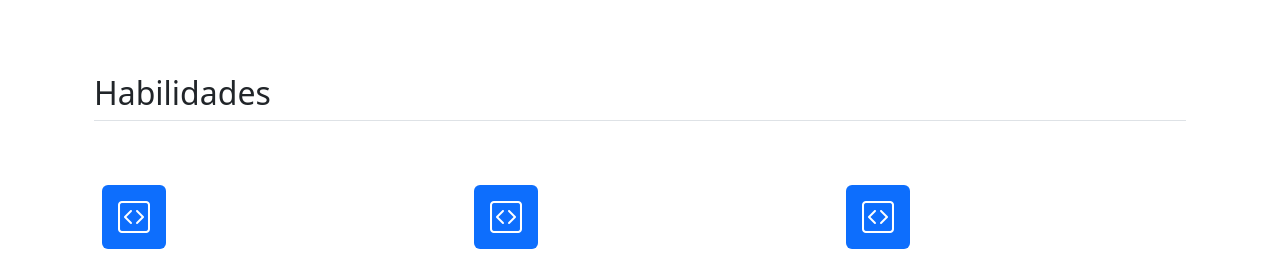
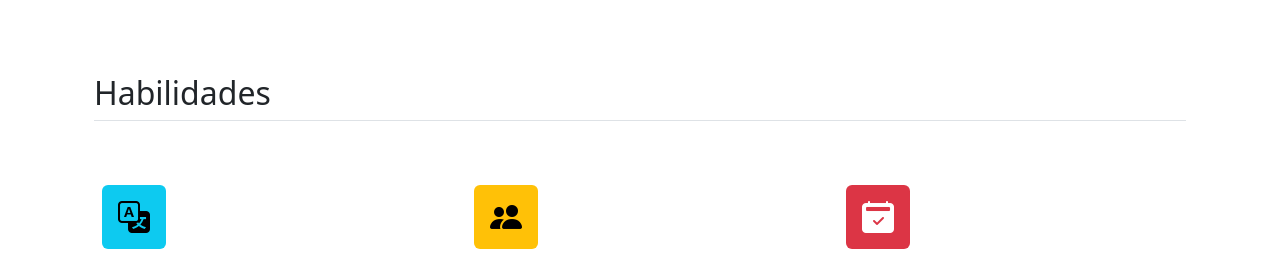
Before and after one commit to hijadelachilanga/PortafolioBg7, a plain HTML site: page index.html in a window 1280 px wide. Shown: the part 684-938 px from the top of the page. Drawn offline with nearby package versions, Linux system fonts and the light colour scheme.

Commit message:
Cambié los colores a los botones de habilidades

```diff
--- a/index.html
+++ b/index.html
@@ -45,16 +45,18 @@
         <section id="presentacion" class="container col-xxl-8 px-4 py-5"></section>
         <div class="row flex-lg-row-reverse align-items-center g-5 py-5">
             <div class="col-10 col-sm-8 col-lg-6">
-                    <img src="https://www.servnet.mx/hs-fs/hubfs/imagenes%20art%20sept/05%20Codigo%20HTML%2C%20CSS%20y%20Javascript.png?width=900&name=05%20Codigo%20HTML%2C%20CSS%20y%20Javascript.png" class="d-block mx-lg-auto img-fluid" alt="Bootstrap Themes"
-                        width="700" height="500" loading="lazy">
+                <img src="https://www.servnet.mx/hs-fs/hubfs/imagenes%20art%20sept/05%20Codigo%20HTML%2C%20CSS%20y%20Javascript.png?width=900&name=05%20Codigo%20HTML%2C%20CSS%20y%20Javascript.png"
+                    class="d-block mx-lg-auto img-fluid" alt="Bootstrap Themes" width="700" height="500" loading="lazy">
             </div>
             <div class="col-lg-6">
                 <h1 class="display-5 fw-bold text-body-emphasis lh-1 mb-3">Valentina Rosales
                 </h1>
-                    <p class="lead">Estudiante de derecho en la UNAM y maestra (independiente) de inglés. Apasionada de la música, las películas de terror y aprender cosas nuevas.</p>
+                <p class="lead">Estudiante de derecho en la UNAM y maestra (independiente) de inglés. Apasionada de la
+                    música, las películas de terror y aprender cosas nuevas.</p>
                 <div class="d-grid gap-2 d-md-flex justify-content-md-start">
                     <button type="button" class="btn btn-primary btn-lg px-4 me-md-2">Contáctame</button>
-                        <button type="button" class="btn btn-outline-secondary btn-lg px-4">rosaleshernandezvalentina@gmail.com</button>
+                    <button type="button"
+                        class="btn btn-outline-secondary btn-lg px-4">rosaleshernandezvalentina@gmail.com</button>
                 </div>
             </div>
         </div>
@@ -65,24 +67,26 @@
             <div class="row g-4 py-5 row-cols-1 row-cols-lg-3">
                 <div class="feature col">
                     <div
-                        class="feature-icon d-inline-flex align-items-center justify-content-center text-bg-primary fs-2 px-3 py-2 rounded m-2">
-                        <i class="bi bi-code-square"></i>
+                        class="feature-icon d-inline-flex align-items-center justify-content-center text-bg-info fs-2 px-3 py-2 rounded m-2">
+                        <i class="bi bi-translate"></i>
                     </div>
                     <h3 class="fs-2 text-body-emphasis">Inglés</h3>
-                    <p>Capacidad para hablar, escribir, leer y escuchar en inglés, asimismo cuento con el gusto y experiencia en la enseñanza de este idioma. (Nivel B2, avanzado)</p>
+                    <p>Capacidad para hablar, escribir, leer y escuchar en inglés, asimismo cuento con el gusto y
+                        experiencia en la enseñanza de este idioma. (Nivel B2, avanzado)</p>
                 </div>
                 <div class="feature col">
                     <div
-                        class="feature-icon d-inline-flex align-items-center justify-content-center text-bg-primary fs-2 px-3 py-2 rounded m-2">
-                        <i class="bi bi-code-square"></i>
+                        class="feature-icon d-inline-flex align-items-center justify-content-center text-bg-warning fs-2 px-3 py-2 rounded m-2">
+                        <i class="bi bi-people-fill"></i>
                     </div>
                     <h3 class="fs-2 text-body-emphasis">Trabajo en equipo</h3>
-                    <p>Habilidad para coordinar y colaborar en equipo, siempre buscando que el proyecto salga adelante.</p>
+                    <p>Habilidad para coordinar y colaborar en equipo, siempre buscando que el proyecto salga adelante.
+                    </p>
                 </div>
                 <div class="feature col">
                     <div
-                        class="feature-icon d-inline-flex align-items-center justify-content-center text-bg-primary fs-2 px-3 py-2 rounded m-2">
-                        <i class="bi bi-code-square"></i>
+                        class="feature-icon d-inline-flex align-items-center justify-content-center text-bg-danger fs-2 px-3 py-2 rounded m-2">
+                        <i class="bi bi-calendar2-check-fill"></i>
                     </div>
                     <h3 class="fs-2 text-body-emphasis">Responsabilidad</h3>
                     <p>Siempre me comprometo para los proyectos que realizo, buscando cumplirlos con integridad.</p>
@@ -245,7 +249,7 @@
 
 
 
-        <footer  id="contacto" class="container">
+    <footer id="contacto" class="container">
         <div class="py-3 my-4">
             <ul class="nav justify-content-center border-bottom pb-3 mb-3">
                 <li class="nav-item"><a href="#" class="nav-link px-2 text-body-secondary">Home</a></li>
```
Lines whose indentation alone changed are shown as unchanged.
